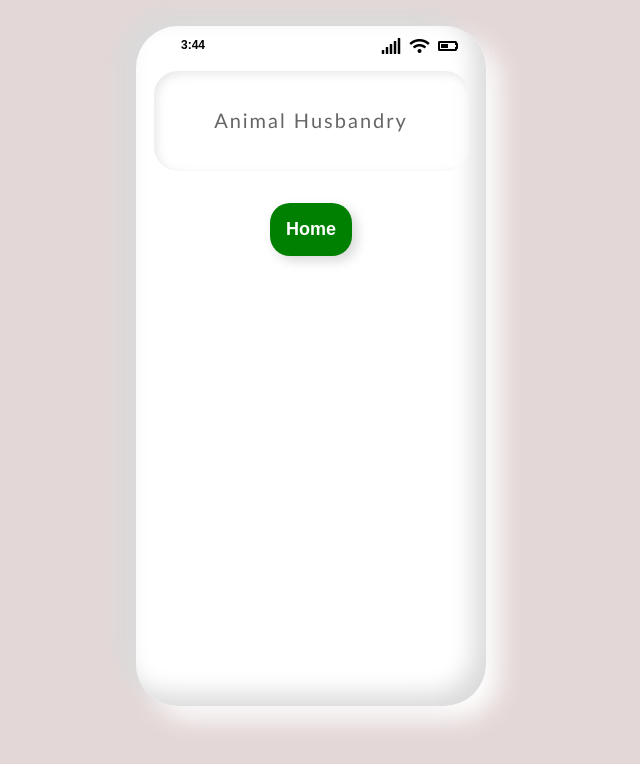
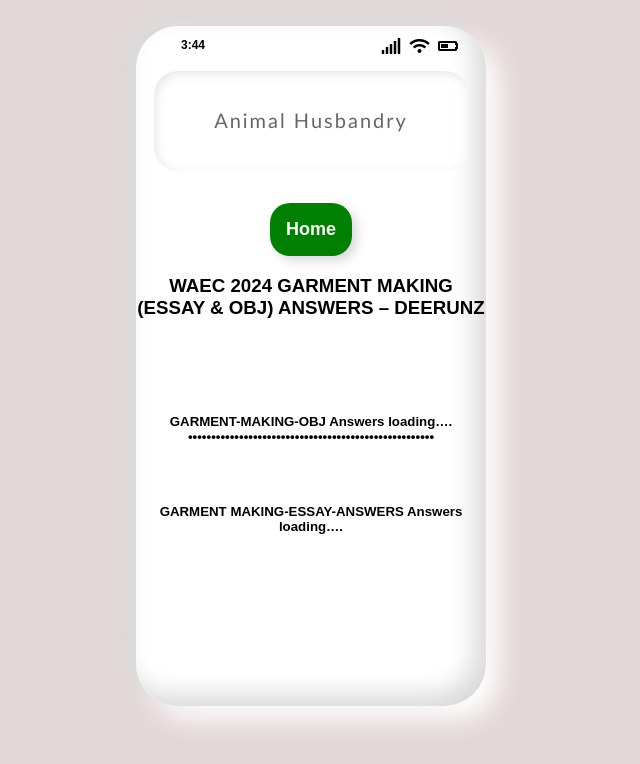
Before and after one commit to MtechWonders/Categories, a plain HTML site: page Animal Husbandry.html in a window 1280 px wide. Shown: the whole page, without its empty margins (329-969 px from the left). Drawn offline with Linux system fonts and the light colour scheme.

Commit message:
update Animal Husbandry.html

```diff
--- a/Animal Husbandry.html
+++ b/Animal Husbandry.html
@@ -39,6 +39,20 @@
       </a>
 
     </div>
+<h3>  WAEC 2024 GARMENT MAKING (ESSAY & OBJ) ANSWERS – DEERUNZ
+
+</h3><br>
+<br>
+
+<br><h5>
+GARMENT-MAKING-OBJ Answers loading…. •••••••••••••••••••••••••••••••••••••••••••••••••••••
+<br>
+<br>
+<br>
+<br>
+<br>
+
+GARMENT MAKING-ESSAY-ANSWERS Answers loading….
 
     </p>
   </form>
```
